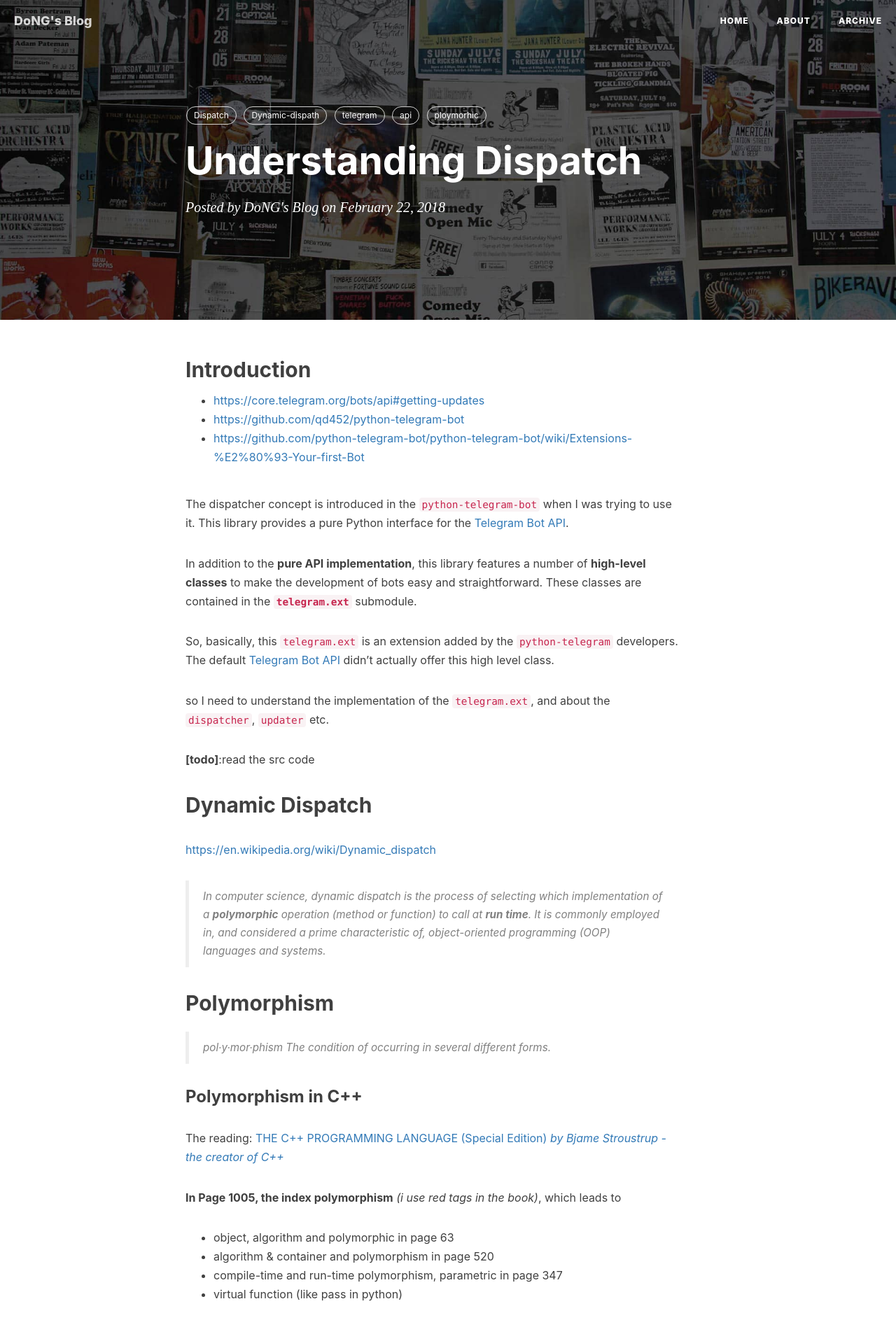
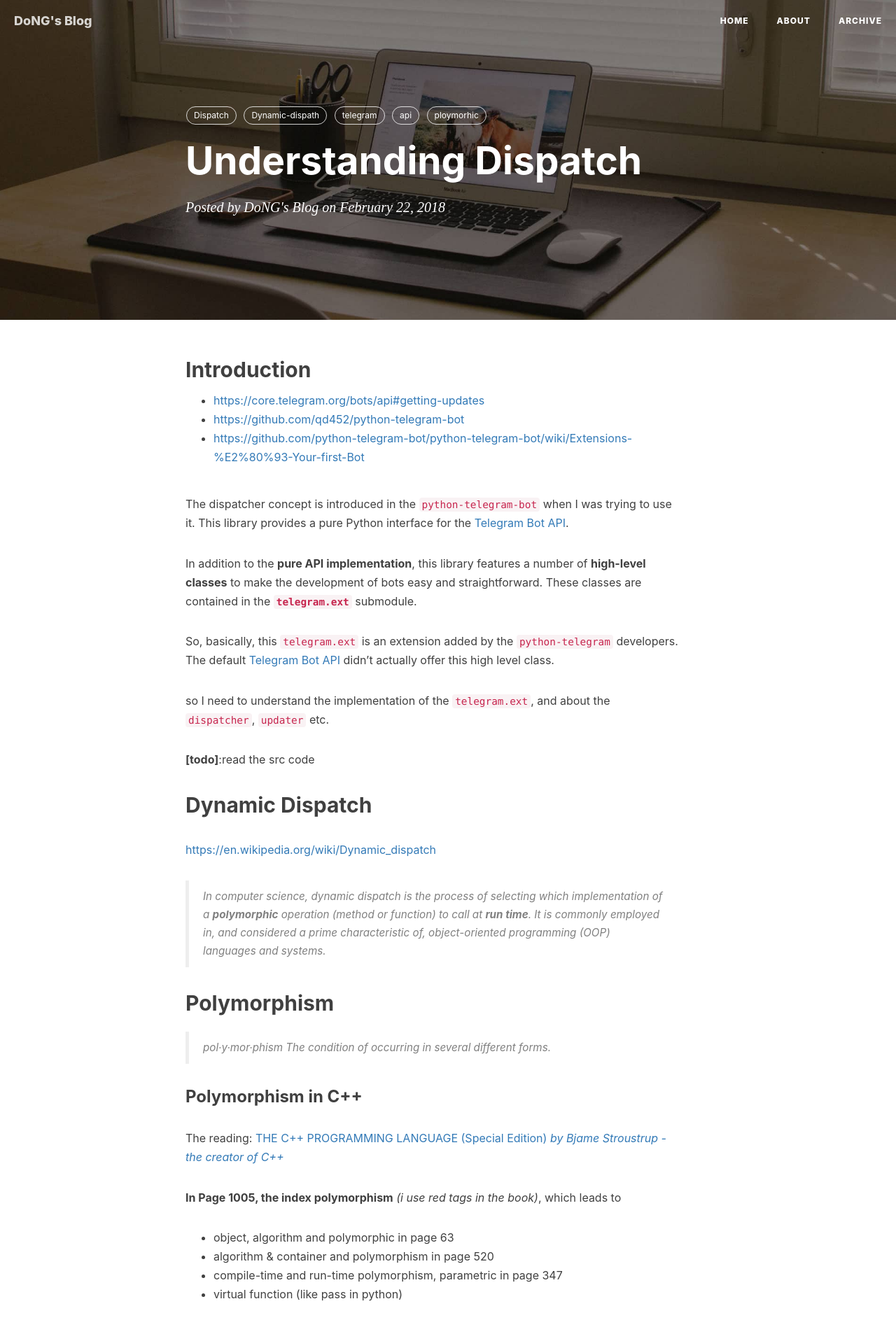
Before and after one commit to qd452/qd452.github.io, a Jekyll site: the page built from _posts/2018-02-22-Understanding_Dispatch.md, in a window 1280 px wide. Shown: the top 1906 px of the page at 70% size. Built offline with Jekyll 4.4.1, drawn with Linux system fonts in a browser that asks for light colours; nearby versions of some CDN libraries; comment, search, counter and statistics services are not loaded.

Commit message:
change background pic

```diff
--- a/_config.yml
+++ b/_config.yml
@@ -1,7 +1,7 @@
 # Site settings
 title: DoNG's Blog
 SEOTitle: 冬的博客 | DoNG's Blog
-header-img: img/home-bg.jpg
+header-img: img/home-bg-o.jpg
 email: qudong452@gmail.com
 description: "DoN't Give-up!"
 keyword: ""
--- a/_includes/footer.html
+++ b/_includes/footer.html
@@ -8,13 +8,6 @@
 
                 <p class="copyright text-muted">
                     Copyright &copy; {{ site.title }} {{ site.time | date: '%Y' }}
-                    <br>
-                    Theme by <a href="http://huangxuan.me">Hux</a> |
-                    <iframe
-                        style="margin-left: 2px; margin-bottom:-5px;"
-                        frameborder="0" scrolling="0" width="91px" height="20px"
-                        src="https://ghbtns.com/github-btn.html?user=huxpro&repo=huxpro.github.io&type=star&count=true" >
-                    </iframe>
                 </p>
             </div>
         </div>
--- a/about.html
+++ b/about.html
@@ -2,7 +2,7 @@
 layout: page
 title: "About"
 description: ""
-header-img: "img/about-bg.jpg"
+header-img: "img/about-bg-walle.jpg"
 multilingual: true
 ---
 
```
Also changed, not shown: img/blog-desktop.jpg (deleted), img/blog-keynote.jpg (deleted), img/contact-bg.jpg (deleted), img/home-bg-geek.jpg (deleted), img/home_bg-nature.jpg (added), 1 other file.
